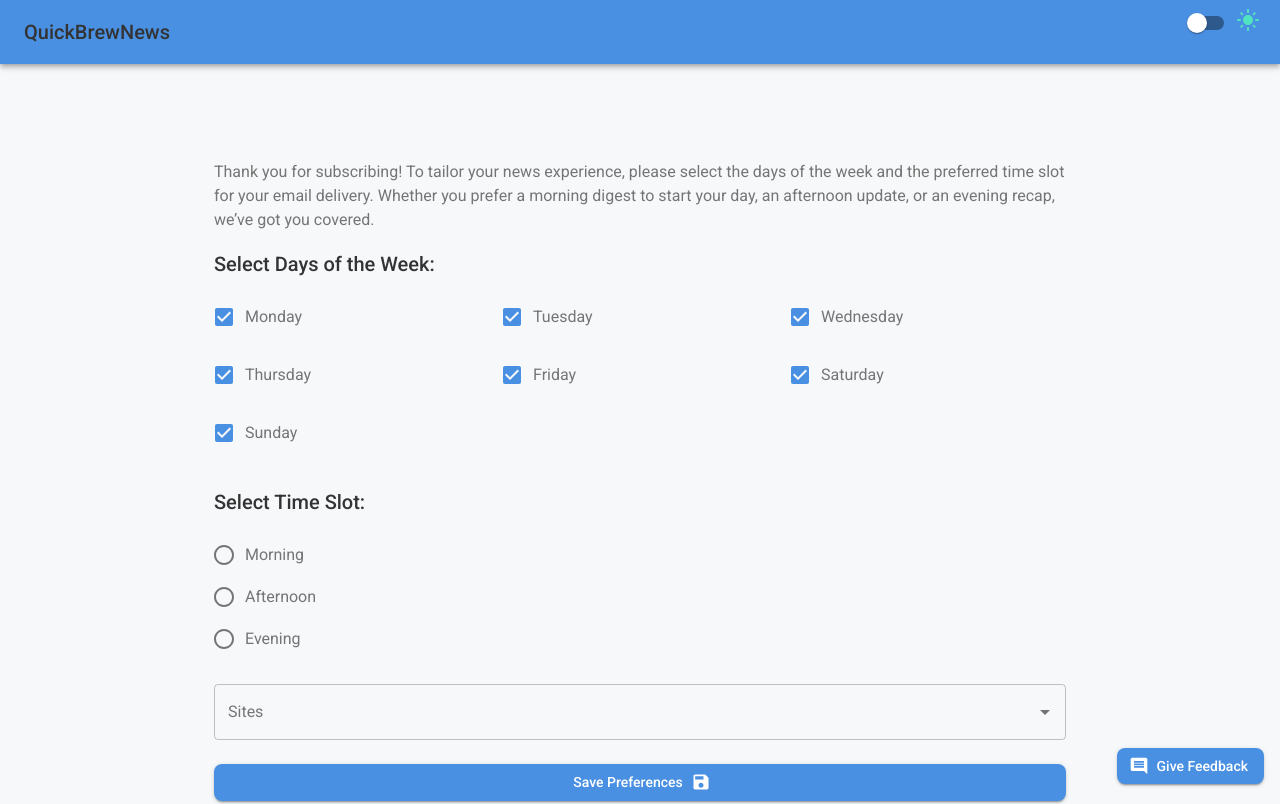
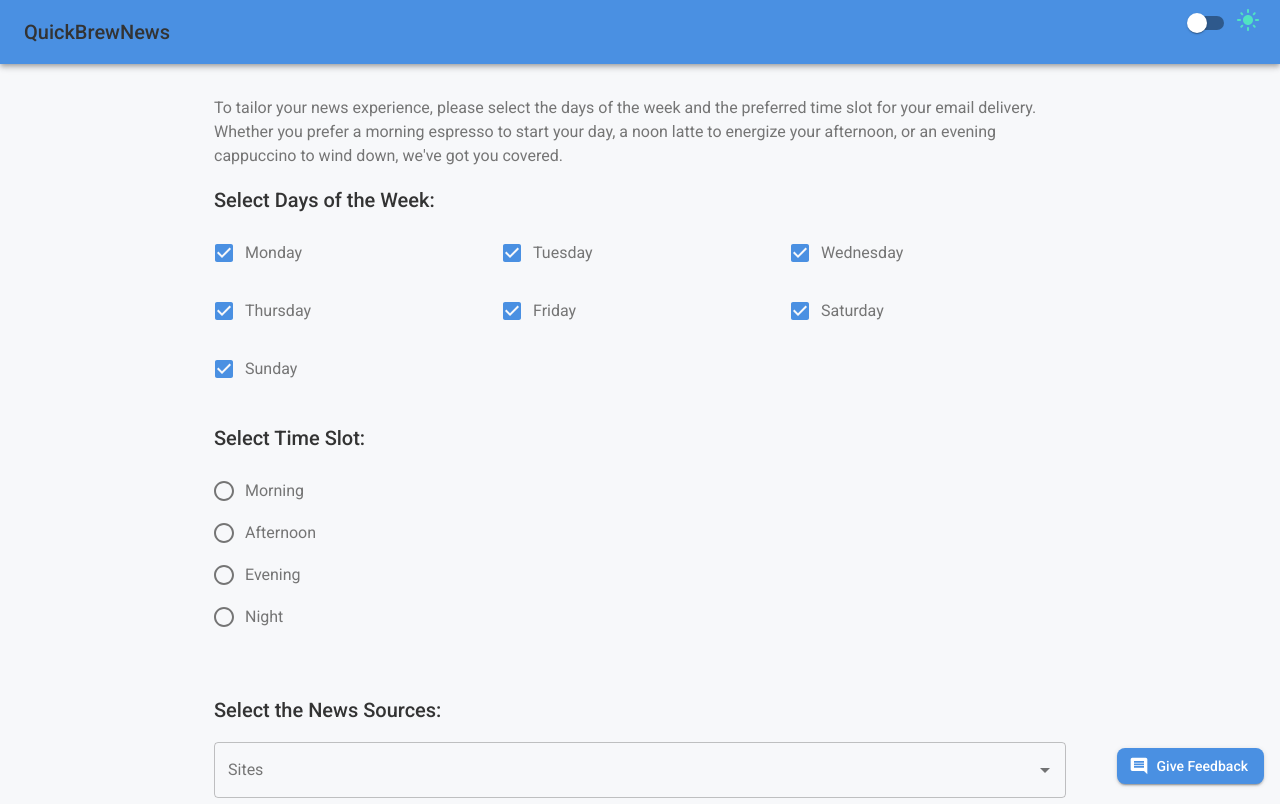
Before and after one commit to rupinr/news-master-fe, a React (Vite) app: page /preferences in a window 1280 px wide. Shown: the top 804 px of the page. Built offline with nearby package versions, Linux system fonts and the light colour scheme; no server answers.

Commit message:
fix select issue

```diff
--- a/src/App.tsx
+++ b/src/App.tsx
@@ -17,19 +17,15 @@ interface AppProps {
 const App: React.FC<AppProps> = ({ handleThemeToggle, darkTheme }) => {
   return (
     <Router>
-      <Box sx={{ display: 'flex', flexDirection: 'column', minHeight: '100vh' }}>
       <Header />
       <ThemeToggle onToggle={handleThemeToggle} />
-        <Box component="main" sx={{ flexGrow: 1, pt: 8 }}>
       <Routes>
         <Route path="/" element={<Email />} />
         <Route path="/thank-you" element={<ThankYou />} />
         <Route path="/preferences" element={<ScheduleSelector />} />
         <Route path="*" element={<Error />} />
       </Routes>
-        </Box>
       <Footer />
-      </Box>
     </Router>
   );
 };
--- a/src/ScheduleSelector.tsx
+++ b/src/ScheduleSelector.tsx
@@ -127,8 +127,7 @@ export const ScheduleSelector = () => {
 
             <Box sx={{ my: 4 }}>
                 <Typography component="p" sx={{ mb: 2 }}>
-                    Thank you for subscribing! To tailor your news experience, please select the days of the week and the preferred time slot for your email delivery. Whether you prefer a morning digest to start your day, an afternoon update, or an evening recap, we’ve got you covered.
-                </Typography>
+                    To tailor your news experience, please select the days of the week and the preferred time slot for your email delivery. Whether you prefer a morning espresso to start your day, a noon latte to energize your afternoon, or an evening cappuccino to wind down, we've got you covered.                </Typography>
                 <Typography variant="h6" sx={{ mb: 2 }}>
                     Select Days of the Week:
                 </Typography>
@@ -141,13 +140,14 @@ export const ScheduleSelector = () => {
                 <Grid container spacing={2}>
                     <Stack spacing={3} sx={{ width: '100%', mt: 3 }}>
                         <SiteSelector options={options} defaultOptions={defaultOptions} onSiteChange={handleSiteChange} />
-                        <Button endIcon={<SaveIcon />} variant="contained" color="primary" onClick={handleSubmit} sx={{ mt: 4 }}>
-                            Save Preferences
-                        </Button>
                     </Stack>
                 </Grid>
+                <Grid container spacing={2}>
+                    <Button endIcon={<SaveIcon />} variant="contained" color="primary" onClick={handleSubmit} sx={{ mt: 4 }}>
+                        Save Preferences
+                    </Button>
+                </Grid>
             </Box>
-
             <Box sx={{ my: 4 }}>
                 {(error) ? <UnknownErrorAlert /> : null}
             </Box>
--- a/src/SiteSelector.tsx
+++ b/src/SiteSelector.tsx
@@ -1,6 +1,7 @@
 import React, { useState, useEffect } from 'react';
 import Autocomplete from '@mui/material/Autocomplete';
 import TextField from '@mui/material/TextField';
+import Typography from '@mui/material/Typography';
 
 interface SiteSelectorProps {
     options: Option[];
@@ -18,18 +19,34 @@ const SiteSelector: React.FC<SiteSelectorProps> = ({ options, defaultOptions, on
     const [allOptions, setAllOptions] = useState<Option[]>(options);
 
     useEffect(() => {
+        console.log('options', options)
         setAllOptions(options);
         setSelectedOptions(defaultOptions);
-    }, [defaultOptions]);
+    }, [defaultOptions, options]);
+
 
 
     const handleUpdate = (event: any, newValue: Option[]) => {
+        console.log('selectedOptions', selectedOptions)
+        console.log('allOptions', allOptions)
+        console.log('newValue', newValue)
+        const deletedOne = selectedOptions.filter(item => !newValue.includes(item));
+        if (deletedOne.length == 1) {
+            console.log('deletedOne', deletedOne[0].label)
+            setAllOptions([...allOptions, deletedOne[0]])
+        }
+
+        console.log('allOptions22', allOptions)
+
         setSelectedOptions(newValue);
         onSiteChange(newValue);
     };
 
     return (
         <div>
+            <Typography variant="h6" sx={{ mt: 4, mb: 2 }}>
+                Select the News Sources:
+            </Typography>
             <Autocomplete
                 multiple
                 id="tags-outlined"
--- a/src/TimeSlotSelector.tsx
+++ b/src/TimeSlotSelector.tsx
@@ -36,6 +36,7 @@ const TimeSlotSelector: React.FC<TimeSlotSelectorProps> = ({ initialTimeSlot, on
                 <FormControlLabel value="Morning" control={<Radio />} label="Morning" />
                 <FormControlLabel value="Afternoon" control={<Radio />} label="Afternoon" />
                 <FormControlLabel value="Evening" control={<Radio />} label="Evening" />
+                <FormControlLabel value="Night" control={<Radio />} label="Night" />
             </RadioGroup>
         </div>
     );
```
Lines whose indentation alone changed are shown as unchanged.
